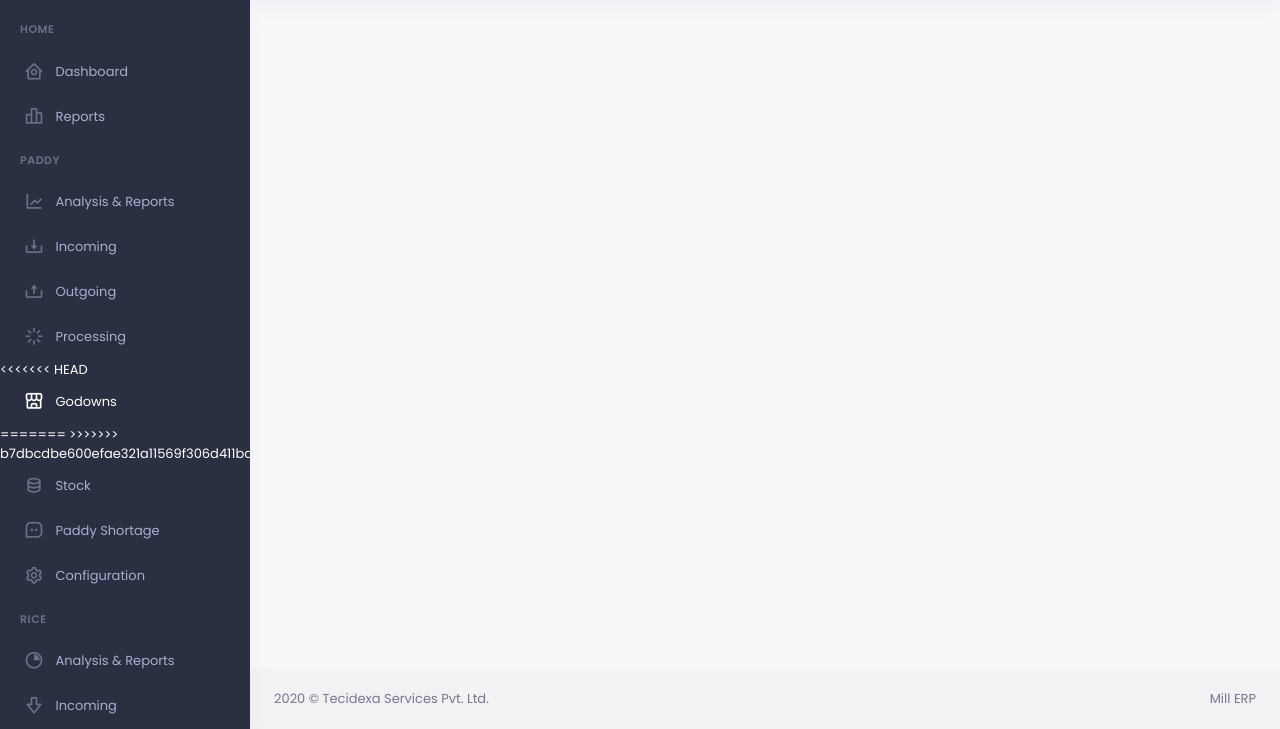
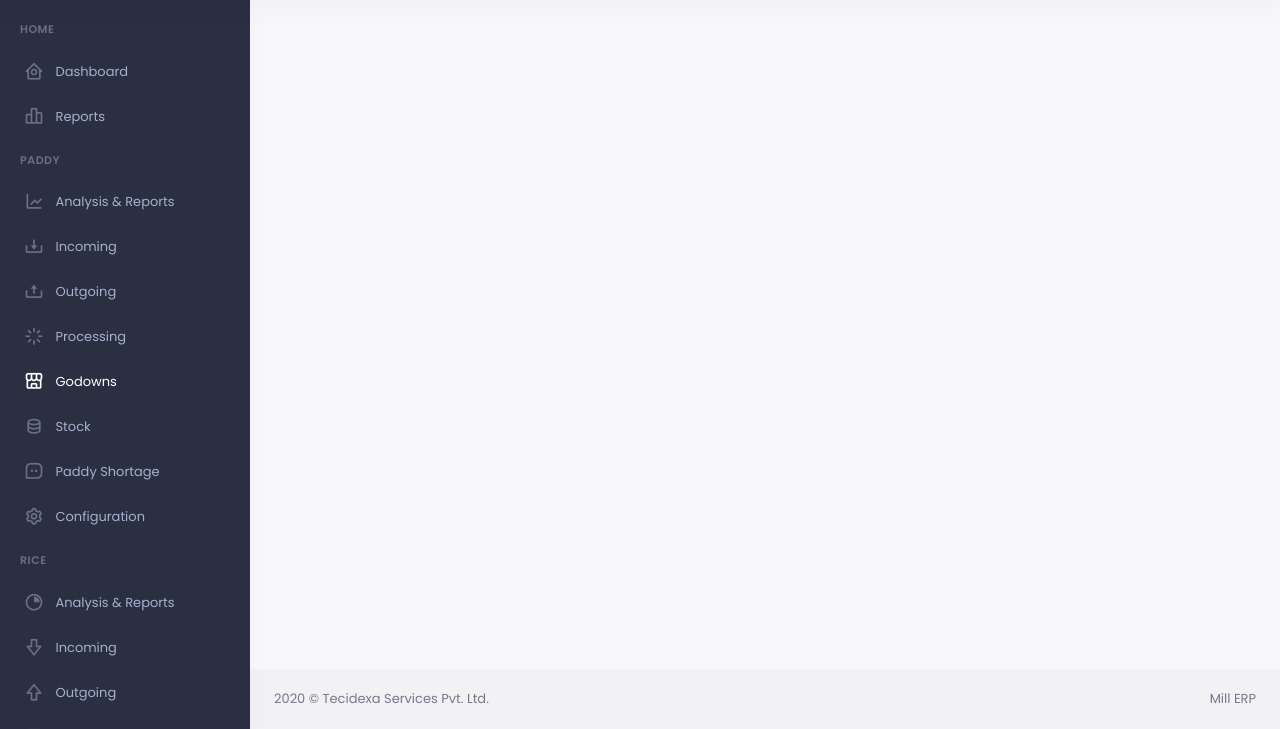
Before and after one commit to chetanjrao/millerp, a Django app: page /materials/godowns/ in a window 1280 px wide. Shown: the part 71-800 px from the top of the page. Run offline with Django 3.2, Linux system fonts and the light colour scheme; some libraries are stand-ins or nearby versions.

Commit message:
Fix merge

```diff
--- a/templates/tabbar.html
+++ b/templates/tabbar.html
@@ -50,18 +50,13 @@
                         <span>Processing</span>
                     </a>
                 </li>
-
                 <li>
-<<<<<<< HEAD
                     <a href="{% url 'materials-godowns' %}" class=" waves-effect">
                         <i class="bx bx-store-alt"></i>
                         <span>Godowns</span>
                     </a>
                 </li>
-
                 <li>
-=======
->>>>>>> b7dbcdbe600efae321a11569f306d411ba9696c2
                     <a href="#" class=" waves-effect">
                         <i class="bx bx-data"></i>
                         <span>Stock</span>
```
